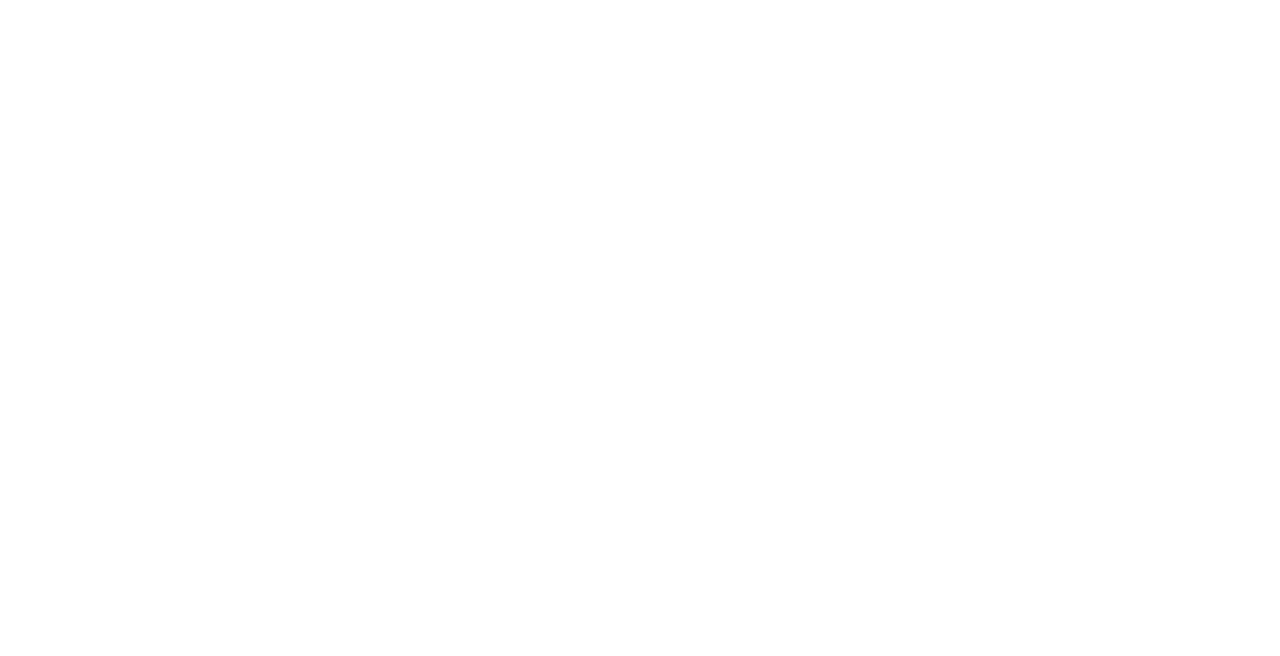
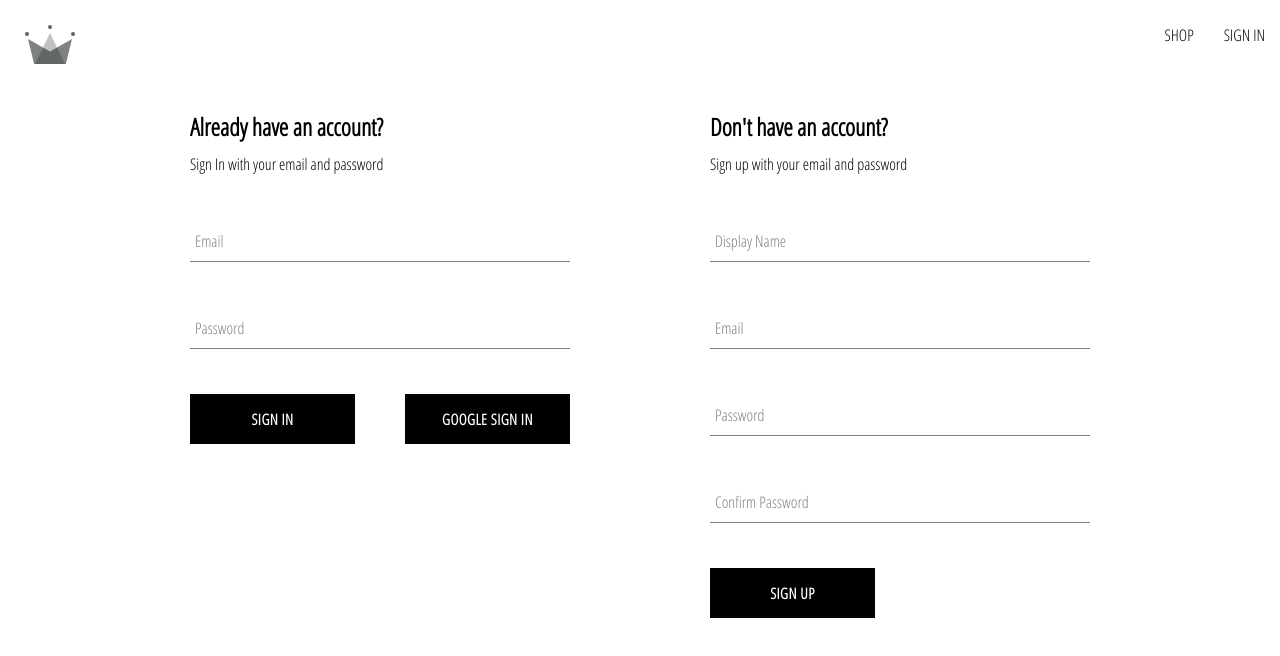
Before and after one commit to Vanita56/E-commerce-website, a React (Create React App) app: page /auth in a window 1280 px wide. Before the commit this address had no page. Shown: the top 656 px of the page. Built offline with nearby package versions, Linux system fonts and the light colour scheme.

Commit message:
created authentication page component alongside sign in form

```diff
--- a/src/App.js
+++ b/src/App.js
@@ -2,8 +2,8 @@
 
 import Home from './routes/home/home.component';
 import Navigation from './routes/navigation/navigation.component';
-import SignIn from './routes/sign-in/sign-in.component';
-
+import SignIn from './Components/sign-in-form/sign-in-form.component';
+import Authentication from './routes/authentication/authentication.component';
 const Shop = () => {
   return <h1>I am the shop page</h1>;
 };
@@ -14,7 +14,7 @@
       <Route path='/' element={<Navigation />}>
         <Route index element={<Home />} />
         <Route path='shop' element={<Shop />} />
-        <Route path='sign-in' element={<SignIn />} />
+        <Route path='auth' element={<Authentication />} />
       </Route>
     </Routes>
   );
--- /dev/null
+++ b/src/Components/sign-in-form/sign-in-form.component.jsx
@@ -0,0 +1,87 @@
+import { useState } from "react";
+import FormInput from "../form-input/form-input.component";
+import Button from '../button/button.component';
+import './sign-in-form.styles.scss'
+
+import {
+createUserDocumentFromAuth,
+signInWithGooglePopup,
+signInAuthUserWithEmailAndPassword,
+} from "../../firebase/firebase.utils";
+
+const defaultFormFields ={
+    email:'',
+    password:'',
+}
+
+const SignInForm =()=>{
+    const [formFields, setFormFields]=useState(defaultFormFields);
+    const { email, password} =formFields;
+
+    const resetFormFields= () =>{
+        setFormFields(defaultFormFields);
+    };
+const signInWithGoogle =async()=>{
+  const {user} = await signInWithGooglePopup();
+  await createUserDocumentFromAuth(user);
+}
+
+const handleSubmt= async(event)=>{
+    event.preventDefault();
+
+
+    try{
+        const response= await signInAuthUserWithEmailAndPassword(email, password);
+     console.log(response);
+     resetFormFields();
+    }catch(error){
+      switch(error.code){
+        case 'auth/wrong-password':
+          alert('incorrect password for email');
+          break;
+        case 'auth/invalid-login-credentials':
+          alert('Please type correct login-credentials');
+          break;
+        default:
+          console.log(error);
+      }
+}
+};
+    const handleChange = (event)=>{
+        const {name, value}=event.target;
+        setFormFields ({ ...formFields,[name]:value});
+
+    }
+    return(
+        <div className="sign-up-container">
+            <h2>Already have an account?</h2>
+            <span>Sign In with your email and password</span>
+            <form onSubmit={handleSubmt} >
+
+                <FormInput
+                  label="Email"
+                required type="email"
+                onChange={handleChange}
+                name="email"
+                value={email}/>
+
+
+                <FormInput
+                  label="Password"
+                required type="password"
+                onChange={handleChange}
+                name="password"
+                value={password} />
+
+                  <div className="buttons-container">
+                    <Button type='submit'>Sign In </Button>
+                    <Button type='button' buttonType='google-sign-in' onClick={signInWithGoogle}>
+                      Google sign in
+                    </Button>
+                  </div>
+
+            </form>
+        </div>
+    );
+};
+export default SignInForm ;
--- /dev/null
+++ b/src/Components/sign-in-form/sign-in-form.styles.scss
@@ -0,0 +1,14 @@
+.sign-up-container {
+    display: flex;
+    flex-direction: column;
+    width: 380px;
+
+    h2 {
+      margin: 10px 0;
+    }
+
+    .buttons-container {
+      display: flex;
+      justify-content: space-between;
+    }
+  }
--- a/src/Components/sign-up-form/sign-up-form.component.jsx
+++ b/src/Components/sign-up-form/sign-up-form.component.jsx
@@ -29,12 +29,16 @@
         return ;
     }
     try{
-        const {user}= await createAuthUserWithEmailAndPassword(email, password);
+        const response= await createAuthUserWithEmailAndPassword(email, password);
+console.log(response);
 
     }catch(error){
        if(error.code==='auth/email-already-in-use'){
         alert('Cannot create user, email already in use.');
-       }else{
+       }else if(error.code==='auth/weak-password'){
+       alert('Password should be at least 6 characters')
+       }
+        else{
         console.log("user creation encounteres  an error" ,error);
     }
 }
--- a/src/firebase/firebase.utils.js
+++ b/src/firebase/firebase.utils.js
@@ -1,9 +1,10 @@
 import { initializeApp } from 'firebase/app';
 import {
   getAuth,
-  // signInWithRedirect,
+  signInWithRedirect,
   signInWithPopup,
   GoogleAuthProvider,
+  signInWithEmailAndPassword,
   createUserWithEmailAndPassword,
 } from 'firebase/auth';
 import { getFirestore, doc, getDoc, setDoc } from 'firebase/firestore';
@@ -28,7 +29,7 @@
 
 export const auth = getAuth();
 export const signInWithGooglePopup = () => signInWithPopup(auth, google_provider);
-// export const signInWithGoogleRedirect =()=> signInWithRedirect(auth, google_provider);
+export const signInWithGoogleRedirect =()=> signInWithRedirect(auth, google_provider);
 export const db = getFirestore();
 
 export const createUserDocumentFromAuth = async (userAuth, additionalInformation={}) => {
@@ -61,3 +62,9 @@
 
   return await createUserWithEmailAndPassword(auth, email, password);
 } ;
+
+export const signInAuthUserWithEmailAndPassword =async(email, password)=>{
+  if(!email || !password)  return;
+
+  return await signInWithEmailAndPassword(auth, email, password);
+} ;
--- /dev/null
+++ b/src/routes/authentication/authentication.component.jsx
@@ -0,0 +1,14 @@
+import SignUpForm from "../../Components/sign-up-form/sign-up-form.component"
+import SignIn from "../../Components/sign-in-form/sign-in-form.component"
+import './authentication.styles.scss'
+
+const Authentication=()=>{
+    return(
+        <div className="authentication-container">
+            <SignIn />
+            <SignUpForm />
+
+        </div>
+    );
+};
+export default Authentication;
--- /dev/null
+++ b/src/routes/authentication/authentication.styles.scss
@@ -0,0 +1,6 @@
+.authentication-container{
+    display:flex;
+    width:900px;
+    justify-content: space-between;
+    margin:30px auto;
+}
--- a/src/routes/navigation/navigation.component.jsx
+++ b/src/routes/navigation/navigation.component.jsx
@@ -16,7 +16,7 @@
           <Link className='nav-link' to='/shop'>
             SHOP
           </Link>
-          <Link className='nav-link' to='/sign-in'>
+          <Link className='nav-link' to='/auth'>
             SIGN IN
           </Link>
         </div>
--- a/src/routes/sign-in/sign-in.component.jsx
+++ /dev/null
@@ -1,45 +0,0 @@
-// import { useEffect } from 'react';
-// import { getRedirectResult} from 'firebase/auth';
-// import Button from
-
-import {
-    auth,
-    signInWithGooglePopup,
-    // signInWithGoogleRedirect,
-    createUserDocumentFromAuth,
-  } from '../../firebase/firebase.utils';
-
-  import SignUpForm from '../../Components/sign-up-form/sign-up-form.component';
-
-  const SignIn = () => {
-
-    // useEffect(async ()=>{
-    //   const response = await getRedirectResult(auth) ;
-    //   if(response){
-    //     const userDocRef = await createUserDocumentFromAuth(response.user);
-    // };
-
-    // });
-
-    const logGoogleUser = async () => {
-      const { user } = await signInWithGooglePopup();
-      const userDocRef = await createUserDocumentFromAuth(user);
-    };
-
-    // const logGoogleRedirectUser = async () => {
-    //   const { user } = await signInWithGoogleRedirect();
-    //   console.log(user);
-    // };
-
-
-    return (
-      <div>
-        <h1>Sign In Page</h1>
-        <button buttonType='google-sign-in' onClick={logGoogleUser}>Sign in with Google Popup</button>
-        {/* <button onClick={signInWithGoogleRedirect}>Sign in with google redirect </button> */}
-        <SignUpForm />
-      </div>
-    );
-  };
-
-  export default SignIn;
```
